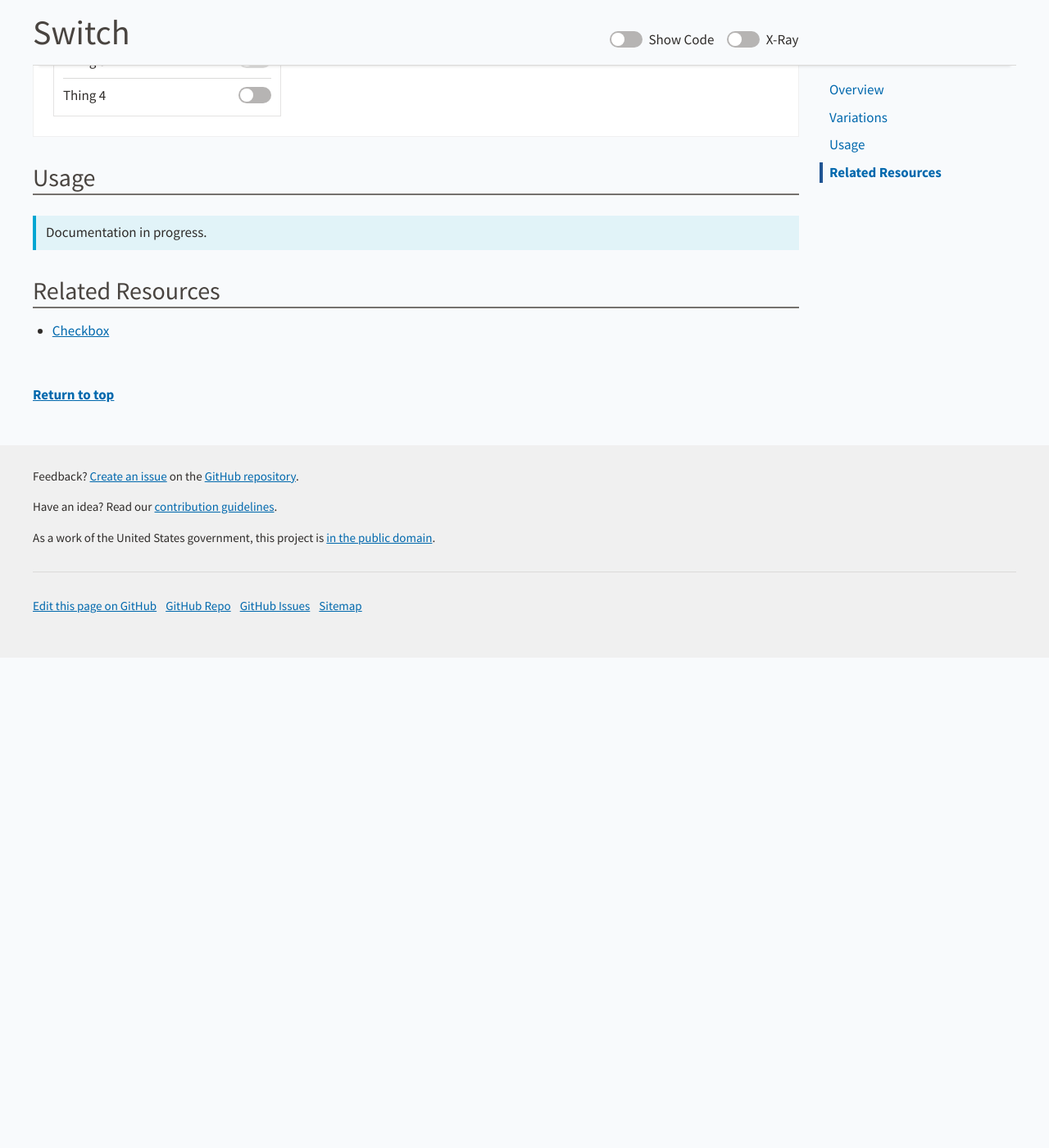
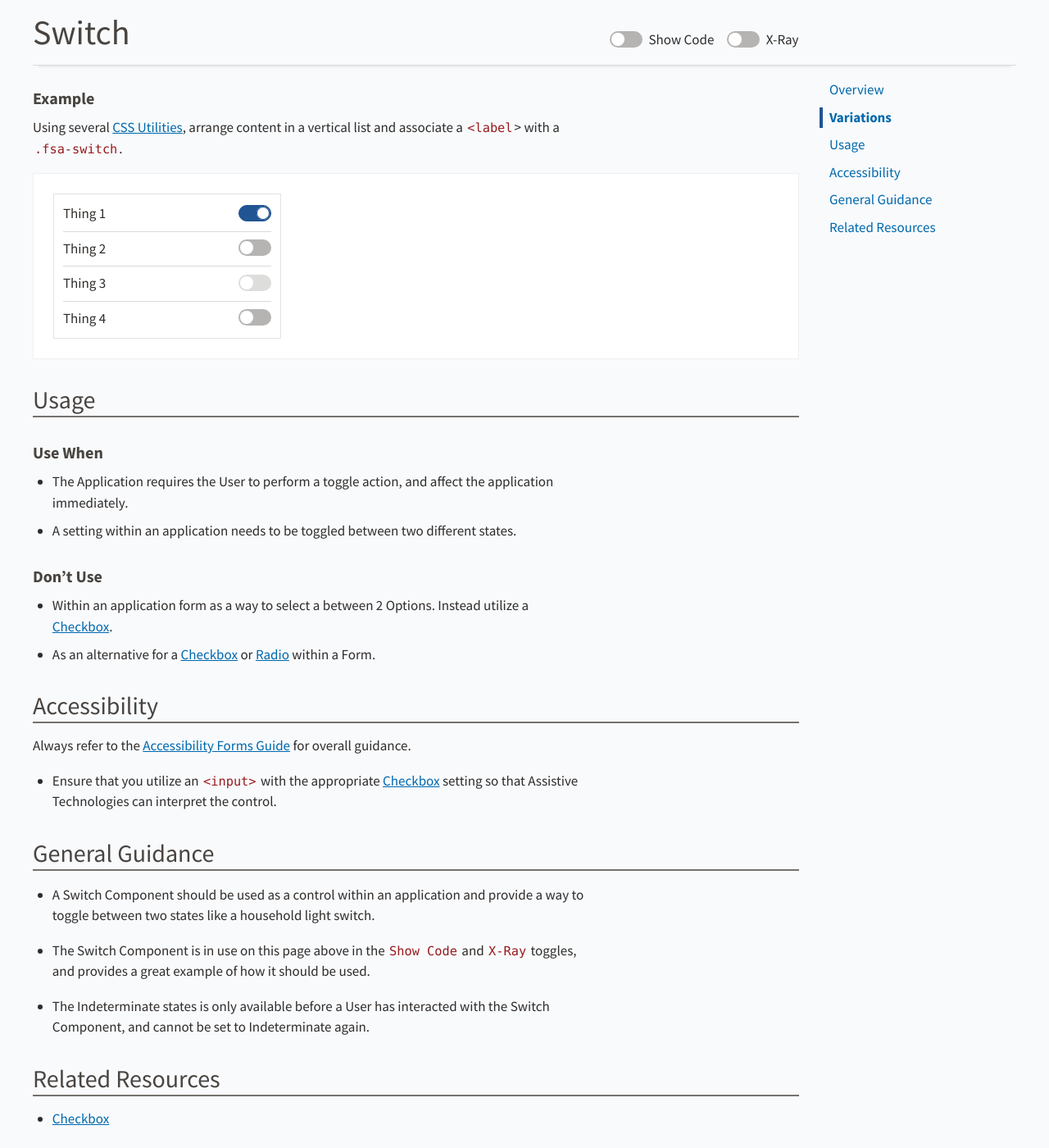
Before and after one commit to USDA-FSA/fsa-design-system, a Jekyll site: the page built from components/switch/index.md, in a window 1280 px wide and 1400 px high, scrolled down 1733 px. Shown: the whole window at 82% size. Built offline with Jekyll 4.4.1, drawn with Linux system fonts in a browser that asks for light colours; before the commit the page ends 2523 px from its top, so only the background shows below that; some of the changed text lies outside the part shown.

Commit message:
added Switch Component Documentation [appends #293]

````diff
--- a/components/switch/index.md
+++ b/components/switch/index.md
@@ -5,6 +5,9 @@ title: "Switch"
 intro: "Toggle the state of a single setting, with its corresponding action immediately taking effect."
 jump_menu: true
 ---
+
+A Switch component acts as a way to allow the User to toggle between two mutually exclusive options. A Switch behaves similarly to a [Checkbox]({{ site.baseurl }}components/checkbox/) component, but the affect on the system should happen immediately. One aspect of the Switch component that provides an additional state is the Inderterminate variation, which allows for an initial "unselected" state.
+
 <div class="ds-preview">
   <label class="fsa-switch">
     <input type="checkbox" class="fsa-switch__checkbox">
@@ -22,7 +25,11 @@ jump_menu: true
     document.getElementById("switch-indeterminate-example__00").indeterminate = true;
   </script>
 </div>
+
+
 ## Variations
+
+Switch components are styled with `class="fsa-switch` on the `<label>` tag, and using the `class="fsa-switch__checkbox` on the `<input>` tag.
 
 ### Default
 
@@ -54,6 +61,9 @@ jump_menu: true
 ```
 
 ### Indeterminate
+
+The Indeterminate setting can be initiated by setting the `indeterminate` parameter to `true` on the element. For example, you can utilize JavaScript like: `document.getElementById("INPUT_ID_HERE").indeterminate = true;`
+
 <div class="ds-preview">
   <label class="fsa-switch">
     <input type="checkbox" class="fsa-switch__checkbox" id="checkbox-indeterminate-example__01" name="checkbox-indeterminate-example__01">
@@ -250,11 +260,30 @@ Using several [CSS Utilities]({{ site.baseurl }}utilities), arrange content in a
 
 ## Usage
 
-<div class="fsa-alert fsa-alert--info fsa-alert--no-icon">
-  <div class="fsa-alert__body">
-    <p class="fsa-alert__text">Documentation in progress.</p>
-  </div>
-</div>
+### Use When
+
+* The Application requires the User to perform a toggle action, and affect the application immediately.
+* A setting within an application needs to be toggled between two different states.
+
+### Don't Use
+
+* Within an application form as a way to select a between 2 Options. Instead utilize a [Checkbox]({{ site.baseurl }}components/checkbox/).
+* As an alternative for a [Checkbox]({{ site.baseurl }}components/checkbox/) or [Radio]({{ site.baseurl }}components/radio/) within a Form.
+
+## Accessibility
+
+Always refer to the [Accessibility Forms Guide]({{ site.baseurl }}guides/accessibility/forms) for overall guidance.
+
+* Ensure that you utilize an `<input>` with the appropriate [Checkbox]({{ site.baseurl }}components/checkbox/) setting so that Assistive Technologies can interpret the control.
+
+## General Guidance
+
+* A Switch Component should be used as a control within an application and provide a way to toggle between two states like a household light switch.
+
+* The Switch Component is in use on this page above in the `Show Code` and `X-Ray` toggles, and provides a great example of how it should be used.
+
+* The Indeterminate states is only available before a User has interacted with the Switch Component, and cannot be set to Indeterminate again.
+
 
 ## Related Resources
 
````
Also changed, not shown: components/progress/index.md (+2 -0 lines).
